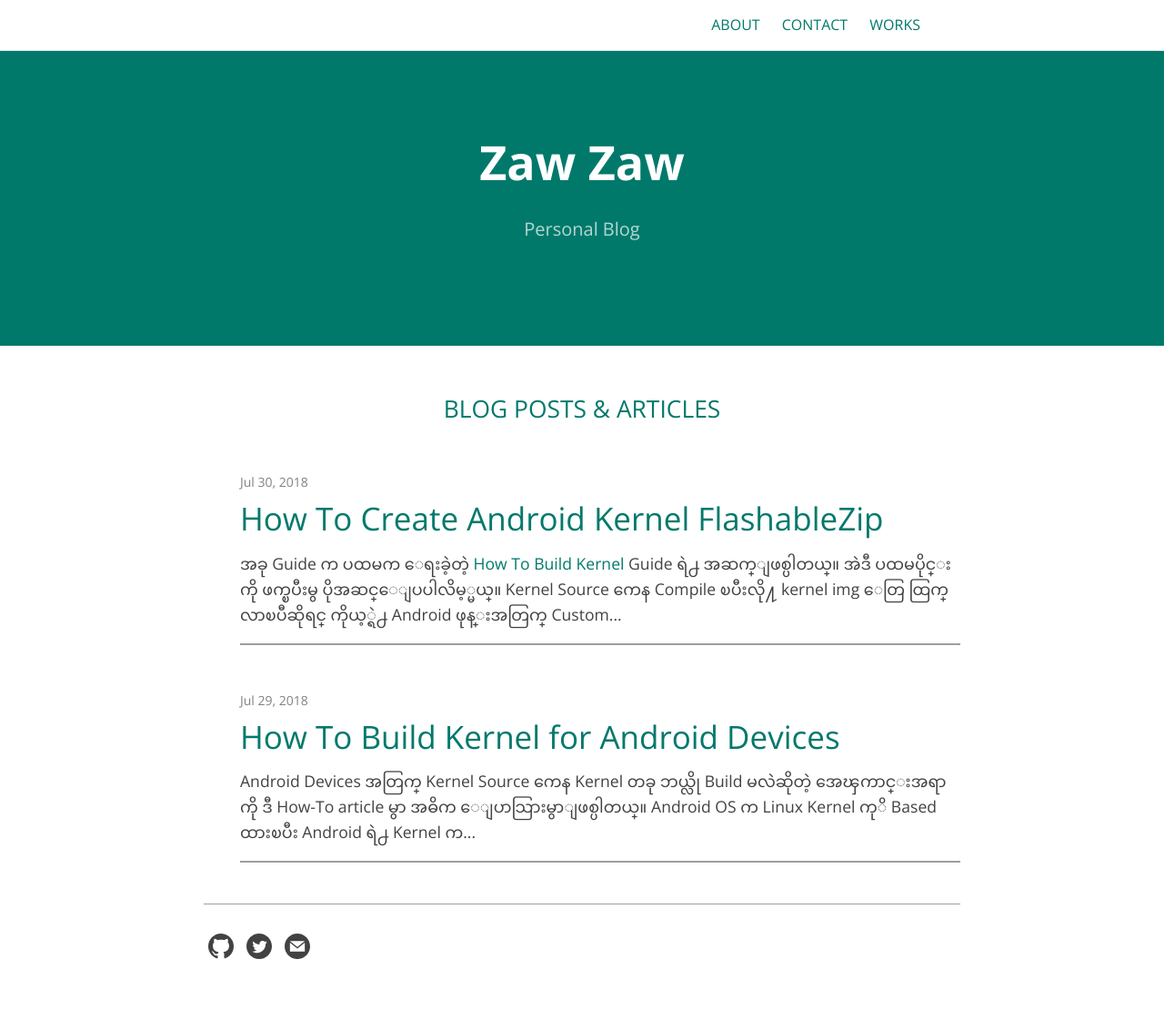
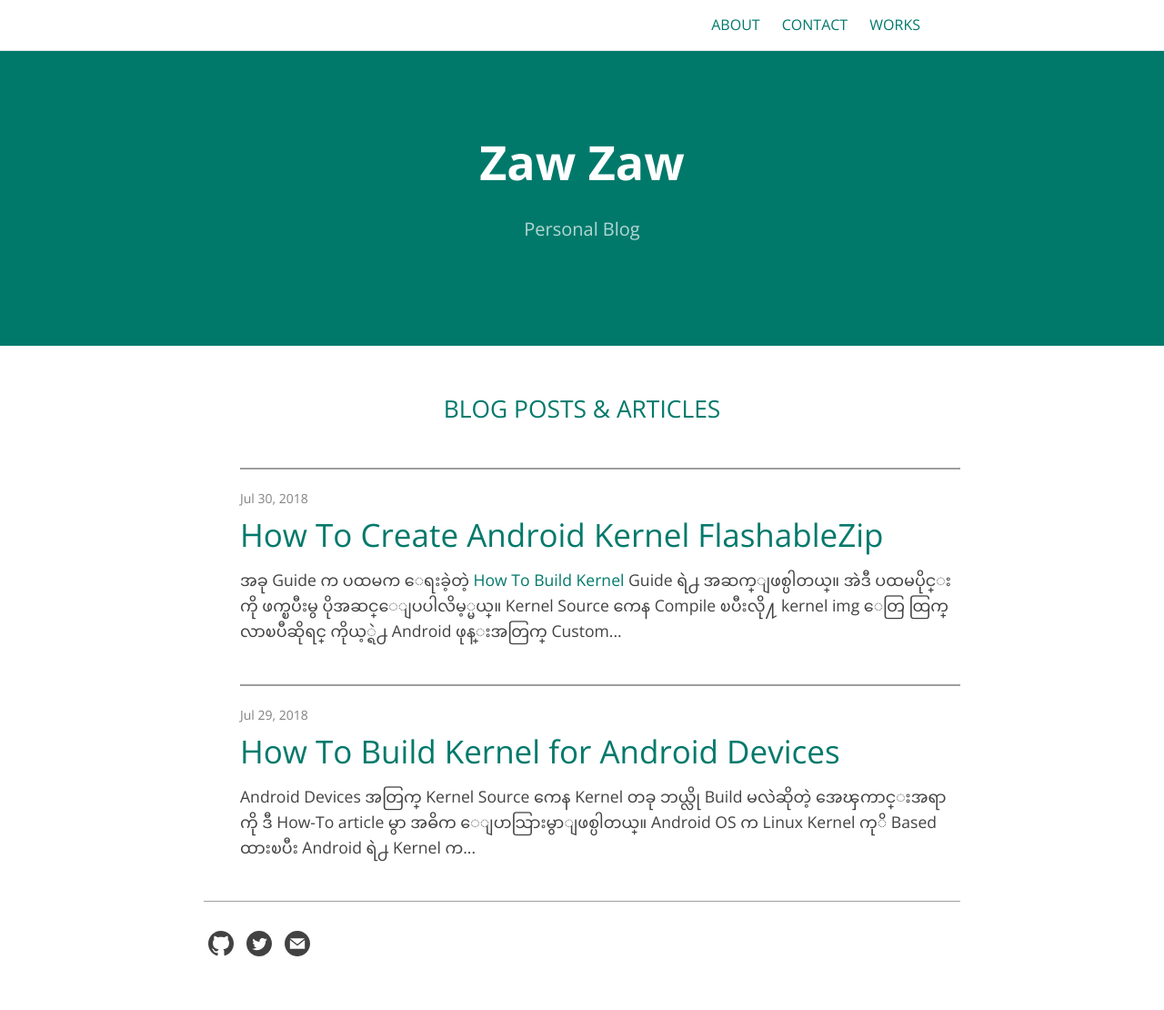
Before and after one commit to zawzaww/zawzaww.github.io, a Jekyll site: the page built from index.md, in a window 1280 px wide. Shown: the whole page at 91% size. Built offline with Jekyll 4.4.1, drawn with Linux system fonts in a browser that asks for light colours.

Commit message:
_layouts: Remove <hr/> and move to top

```diff
--- a/_layouts/home.html
+++ b/_layouts/home.html
@@ -13,6 +13,8 @@ layout: default
     <ul class="post-list">
       {% for post in site.posts %}
         <li>
+            <hr/>
+
             {% assign date_format = site.cayman-blog.date_format | default: "%b %-d, %Y" %}
             <span class="post-meta">{{ post.date | date: date_format }}</span>
 
@@ -20,8 +22,6 @@ layout: default
 
             <span>{{ post.excerpt | markdownify | truncatewords: 30 }}</span>
 
-            <hr/>
-
         </li>
       {% endfor %}
     </ul>
```
